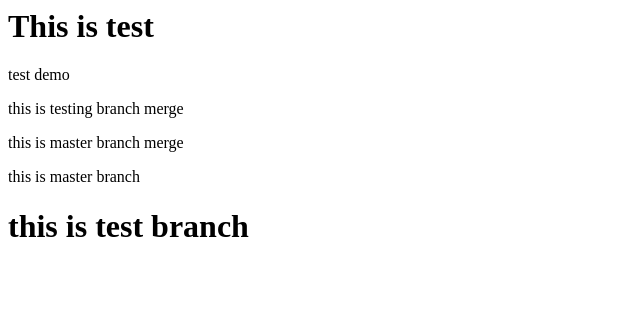
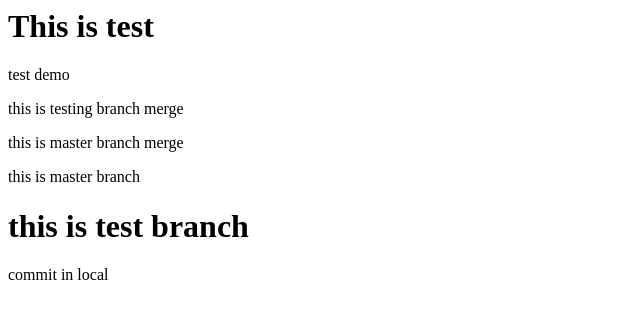
Before and after one commit to nikharsrivastava/mytestproject, a plain HTML site: page index.html in a window 1280 px wide. Shown: the whole page, without its empty margins (0-640 px from the left). Drawn offline with Linux system fonts and the light colour scheme.

Commit message:
added local

```diff
--- a/index.html
+++ b/index.html
@@ -4,3 +4,4 @@
 <p>this is master branch merge</p>
 <p> this is master branch</p>
 <h1>this is test branch</h1>
+<p>commit in local</p>
```
